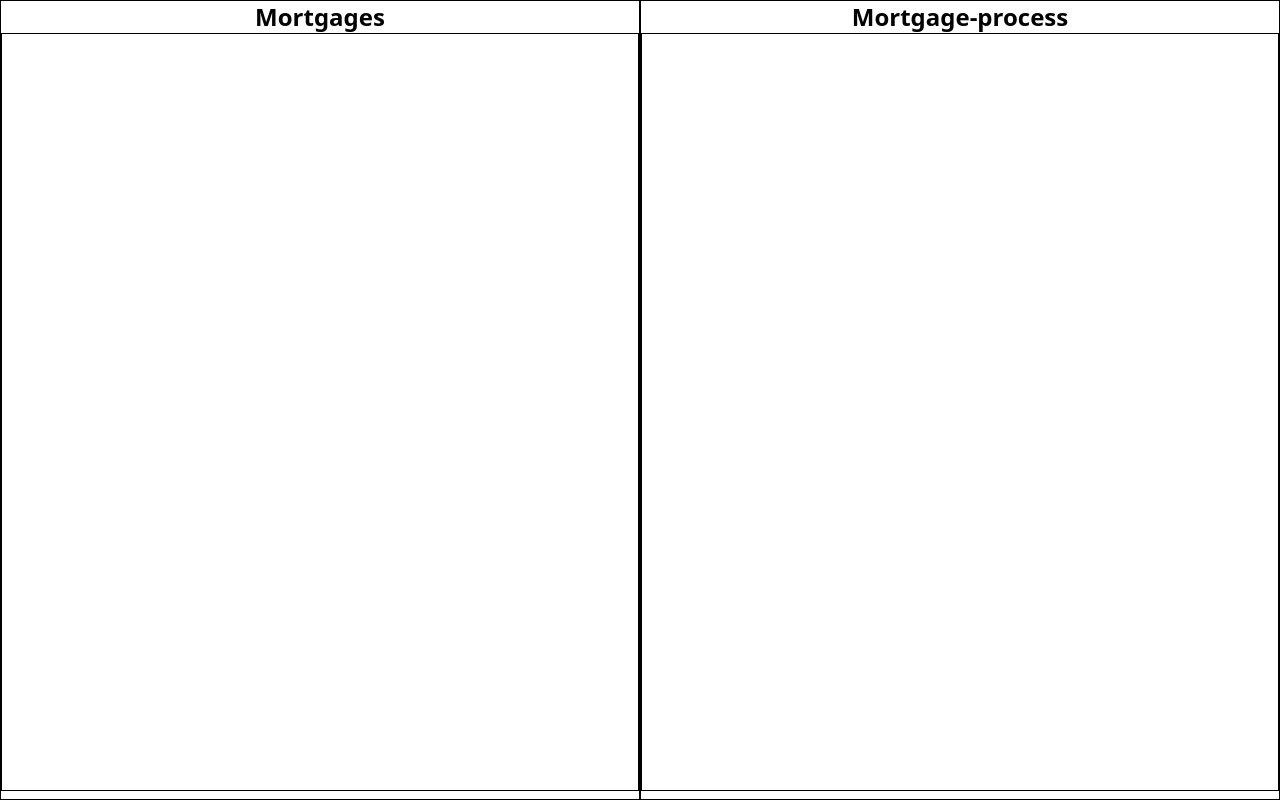
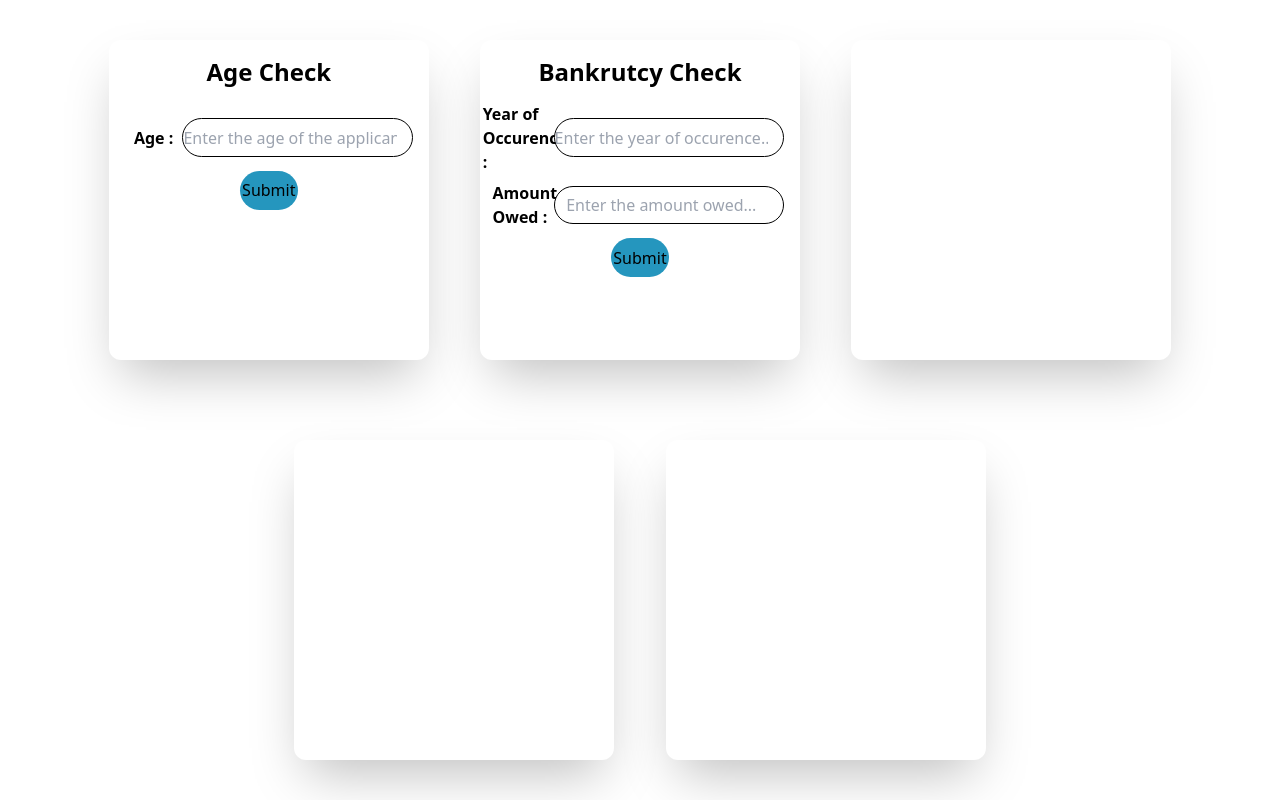
Before and after one commit to Aditya-Sakpal/Infogis_DMN_frontend, a Next.js app: page / in a window 1280 px wide. Built offline with nearby package versions, Linux system fonts and the light colour scheme.

Commit message:
minor changes

```diff
--- a/src/app/page.tsx
+++ b/src/app/page.tsx
@@ -3,17 +3,39 @@ import React from 'react'
 const page = () => {
   return (
     <>
-    <div className='w-[100vw] h-[100vh] flex justify-center items-center ' >
-      <div className='w-[50%] h-[100%] border border-black flex flex-col justify-start items-center ' >
-        <h1 className='text-2xl font-bold' >Mortgages</h1>
-        <div className='w-[100%] h-[95%] border border-black ' >
+      <div className='w-[100vw] h-[100vh] flex flex-wrap justify-center items-center  ' >
+        <div className='w-[25%] h-[40%] shadow-2xl rounded-xl m-[2%] ' >
+          <div className='w-[100%] h-[20%]  flex justify-center items-center ' >
+            <h1 className='text-2xl font-semibold ' >Age Check</h1>
+          </div>
+          <div className='w-[100%] h-[80%] px-[5%]  flex flex-col justify-start items-center ' >
+            <div className='w-[100%] h-[15%] my-[5%]  flex justify-start items-center ' >
+              <label htmlFor="" className='w-[20%] flex items-center justify-center font-semibold ' >Age : </label>
+              <input type="number" placeholder='Enter the age of the applicant...' className='border border-black w-[80%] rounded-3xl text-center h-[100%]' />
+            </div>
+            <input type="submit" className='w-[20%] h-[15%]  rounded-3xl bg-[#2596be] ' />
+          </div>
         </div>
+        <div className='w-[25%] h-[40%] shadow-2xl rounded-xl m-[2%] ' >
+          <div className='w-[100%] h-[20%]  flex justify-center items-center ' >
+            <h1 className='text-2xl font-semibold ' >Bankrutcy Check</h1>
+          </div>
+          <div className='w-[100%] h-[80%] px-[5%]  flex flex-col justify-start items-center ' >
+            <div className='w-[100%] h-[15%] my-[5%]  flex justify-start items-center ' >
+              <label htmlFor="" className='w-[20%] flex items-center justify-center font-semibold ' >Year of Occurence : </label>
+              <input type="number" placeholder='Enter the year of occurence...' className='border border-black w-[80%] rounded-3xl text-center h-[100%]' />
+            </div>
+            <div className='w-[100%] h-[15%] my-[5%]  flex justify-start items-center ' >
+              <label htmlFor="" className='w-[20%] flex items-center justify-center font-semibold ' >Amount Owed : </label>
+              <input type="number" placeholder='Enter the amount owed...' className='border border-black w-[80%] rounded-3xl text-center h-[100%]' />
+            </div>
+            <input type="submit" className='w-[20%] h-[15%]  rounded-3xl bg-[#2596be] ' />
+          </div>
+        </div>
+        <div className='w-[25%] h-[40%] shadow-2xl rounded-xl m-[2%] ' ></div>
+        <div className='w-[25%] h-[40%] shadow-2xl rounded-xl m-[2%] ' ></div>
+        <div className='w-[25%] h-[40%] shadow-2xl rounded-xl m-[2%] ' ></div>
       </div>
-      <div className='w-[50%] h-[100%] border border-black flex flex-col justify-start items-center ' >
-        <h1 className='text-2xl font-bold'>Mortgage-process</h1>
-        <div className='w-[100%] h-[95%] border border-black '></div>
-      </div>
-    </div>
     </>
   )
 }
```
